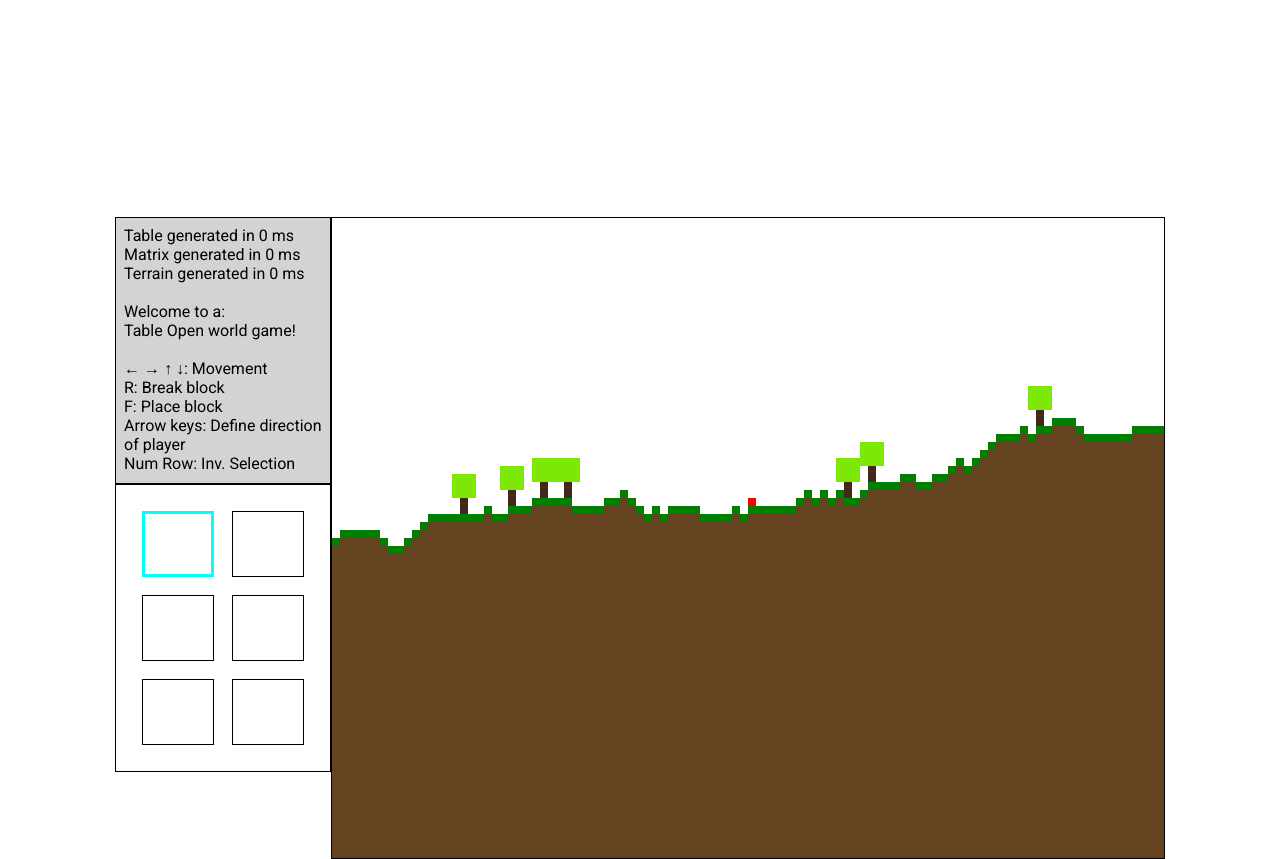
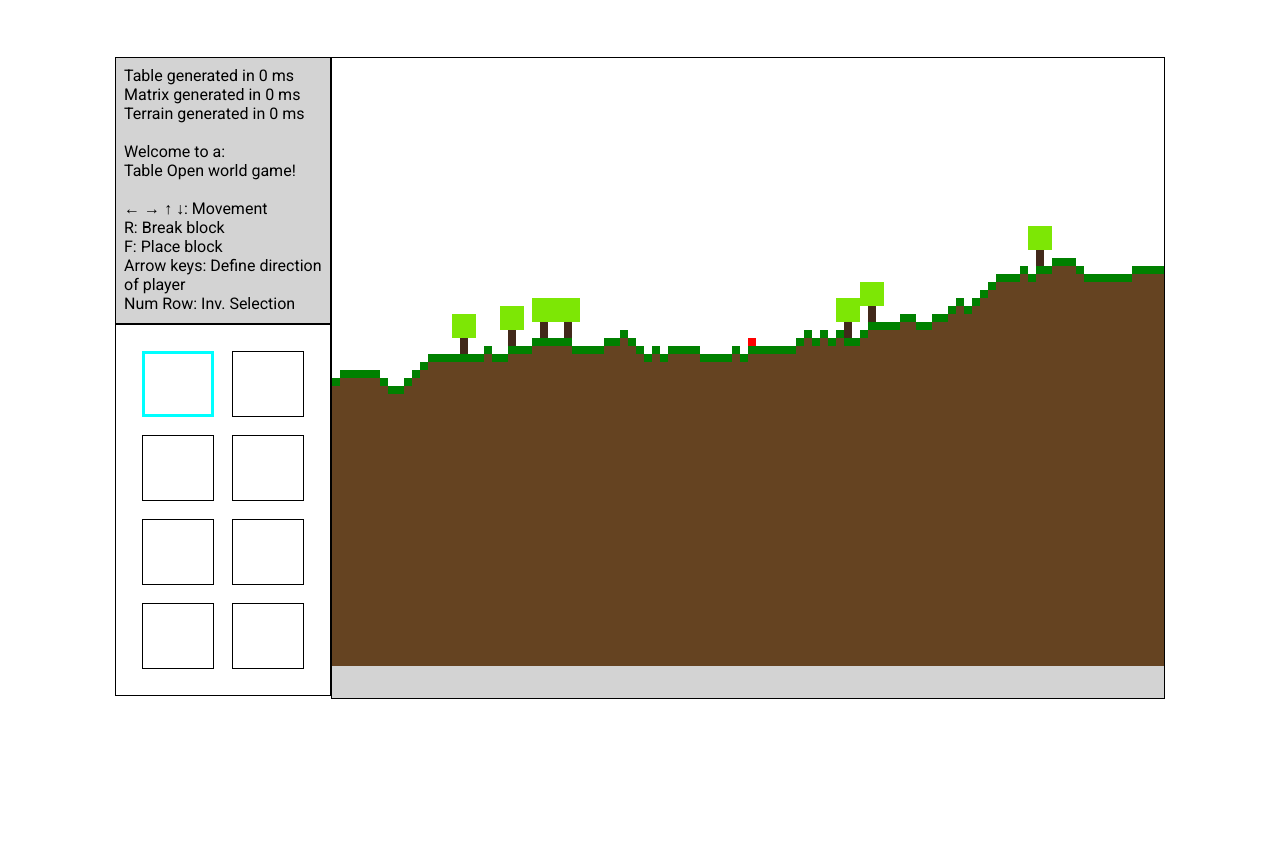
Before and after one commit to Nathan-McDonald/RandomGames, a plain HTML site: page Games I Made/Mine.html in a window 1280 px wide. After the commit the page ends 800 px from the top, so only its background shows below. Drawn offline with Linux system fonts and the light colour scheme.

Commit message:
minor changes

```diff
--- a/Games I Made/Mine.css
+++ b/Games I Made/Mine.css
@@ -2,7 +2,7 @@ body {
     display: flex;
     justify-content: center;
     align-items: center;
-    height: 100vh;
+    height: 60vh;
     margin: 0;
   }
 
--- a/Games I Made/Mine.html
+++ b/Games I Made/Mine.html
@@ -26,6 +26,10 @@
               <td class="inventoryCell" id="slot5"></td>
               <td class="inventoryCell" id="slot6"></td>
             </tr>
+            <tr>
+                <td class="inventoryCell" id="slot7"></td>
+                <td class="inventoryCell" id="slot8"></td>
+              </tr>
           </tbody>
         </table>
       </div>
--- a/Games I Made/Mine.js
+++ b/Games I Made/Mine.js
@@ -26,7 +26,8 @@ const blockIDs = {
   "rgb(125, 231, 5)": "Leaves",
   "rgb(66, 41, 26)": "Trunks",
   "green": "Grass",
-  "rgb(101, 67, 33)": "Dirt"
+  "rgb(101, 67, 33)": "Dirt",
+  "rgb(211, 211, 211)": "Stone"
 }
 
 function inventoryAddItem(item){
@@ -190,6 +191,11 @@ function terrainCreate(rows,columns){
         leavesStart = leavesStart - columns
       }
   }
+   // Fill bottom 4 rows with stone
+   for (let i = (rows - 4) * columns + 1; i <= rows * columns; i++) {
+    document.getElementById("_" + i).style.backgroundColor = "rgb(211, 211, 211)"; // Light grey color for Stone
+  }
+
 }
 
 let startTimeTable = performance.now()
```
